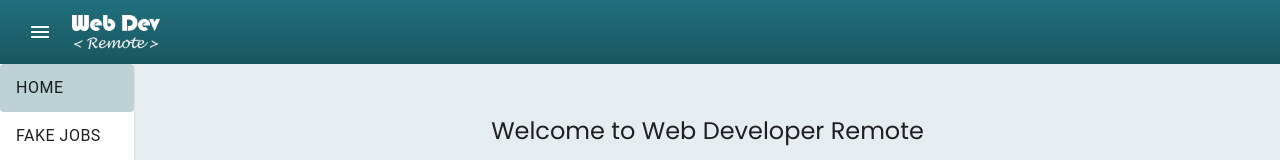
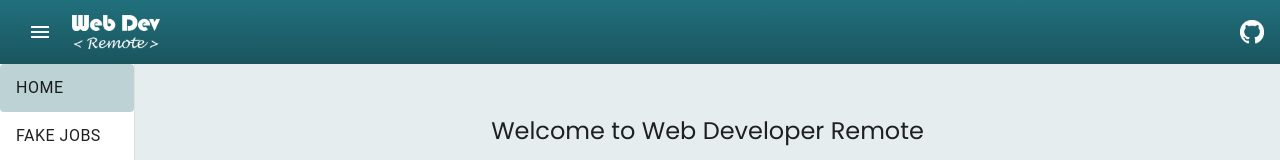
Before and after one commit to esthersoftwaredev/Angular-WebDevRemote, an Angular app in the folder web-dev-remote/: page /home in a window 1280 px wide. Shown: the top 160 px of the page. Built offline with nearby package versions, Linux system fonts and the light colour scheme.

Commit message:
github icon

```diff
--- a/web-dev-remote/src/app/app.component.html
+++ b/web-dev-remote/src/app/app.component.html
@@ -1,9 +1,14 @@
 <div class="container" [class.is-mobile]="mobileQuery.matches">
   <mat-toolbar class="header">
-    <button mat-icon-button (click)="sidenav.toggle()">
-      <mat-icon>menu</mat-icon>
-    </button>
-    <a routerLink="home" routerLinkActive="active"><img src="../assets/images/branding/webdev-remote-LOGO-sized-500px.png" alt=""></a>
+    <div class="primary-nav">
+      <button mat-icon-button (click)="sidenav.toggle()">
+        <mat-icon>menu</mat-icon>
+      </button>
+      <a routerLink="home" routerLinkActive="active"><img src="../assets/images/branding/webdev-remote-LOGO-sized-500px.png" alt=""></a>
+    </div>
+    <div class="secondary-nav">
+      <a href="https://github.com/monacodelisa/WebDevRemote" target="_blank" rel="noopener noreferrer"><img src="../assets/images/github.png" alt=""></a>
+    </div>
   </mat-toolbar>
 
   <!-- <mat-sidenav-container class="sidenav-container" [style.marginTop.px]="mobileQuery.matches ? 56 : 0"> -->
--- a/web-dev-remote/src/app/app.component.scss
+++ b/web-dev-remote/src/app/app.component.scss
@@ -9,6 +9,11 @@
 
   .header {
     background: linear-gradient(#21707d, #1a555e);
+    display: flex;
+    justify-content: space-between;
+
+    .primary-nav {
+      display: flex;
 
       mat-icon {
         color: #fff;
@@ -16,11 +21,20 @@
 
       a {
         display: flex;
-      margin: 0;
-
+        align-items: center;
         img {
           width: 5.5rem;
           margin-left: 0.5rem;
+        }
+      }
+    }
+
+    .secondary-nav {
+      a {
+        display: flex;
+        img {
+          width: 1.5rem;
+        }
       }
     }
 
--- a/web-dev-remote/src/styles.scss
+++ b/web-dev-remote/src/styles.scss
@@ -33,10 +33,6 @@ body {
     display: flex;
 
     .panel-wrapper {
-      // display: flex;
-      // flex-direction: column;
-      // align-items: center;
-      // justify-content: flex-start;
 
       mat-expansion-panel {
         width: 30vw;
```
Also changed, not shown: web-dev-remote/src/assets/images/github.png (added). Lines whose indentation alone changed are shown as unchanged.
